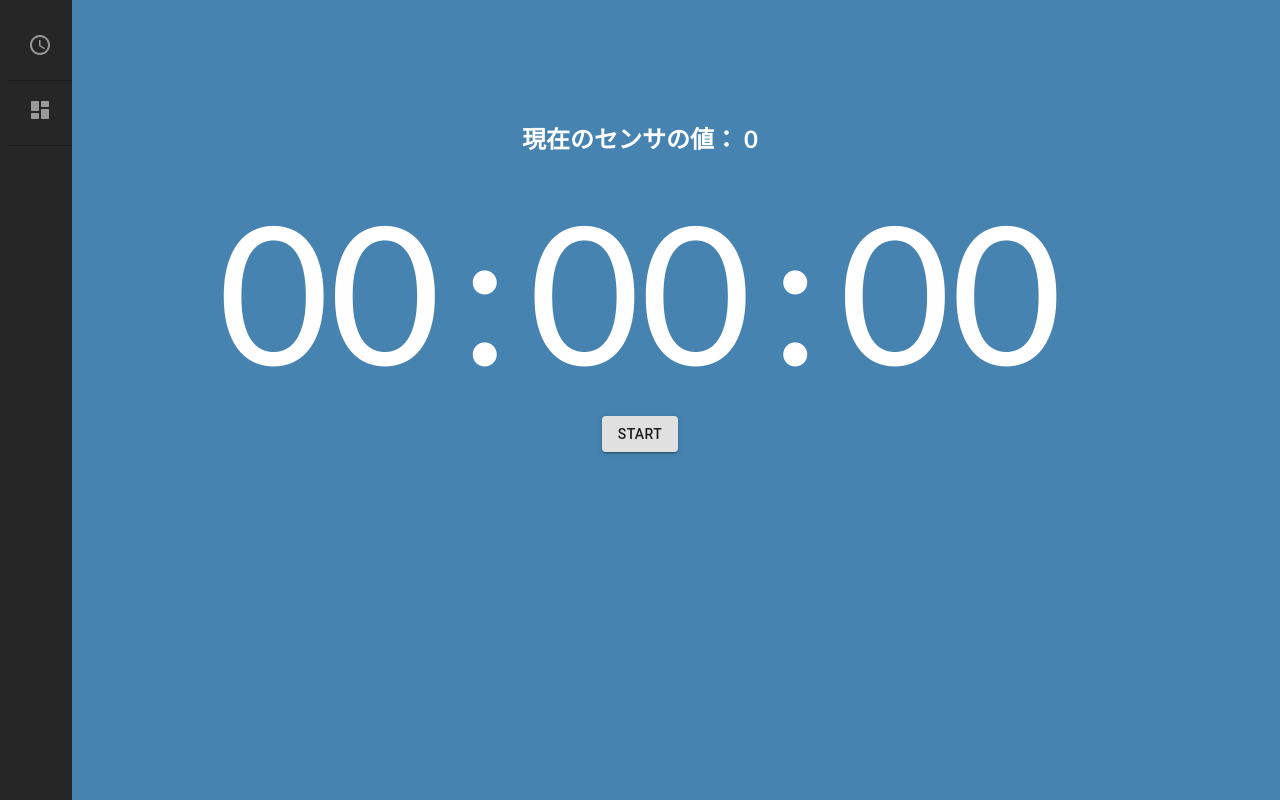
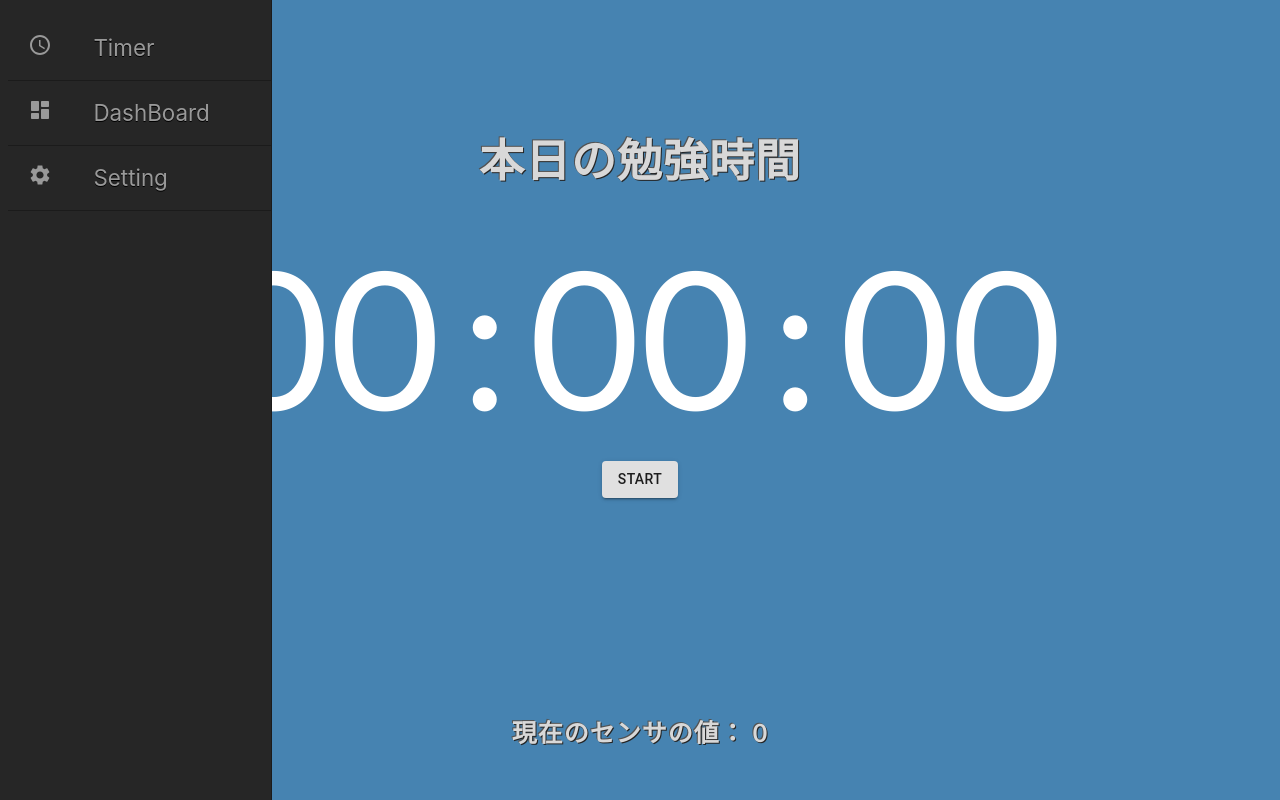
Before and after one commit to Alesion30/PenLab_react, a React (Create React App) app: page / in a window 1280 px wide. Built offline with nearby package versions, Linux system fonts and the light colour scheme; no server answers; the database is empty.

Commit message:
Set value in Timer

```diff
--- a/src/App.scss
+++ b/src/App.scss
@@ -9,11 +9,22 @@ body{
 
     & h1{
     text-align:center;
+    margin-top:25px;
+    font-size: 45px;
+    color: rgb(216, 216, 216);
+    letter-spacing:1px;
+    text-shadow:1px 1px rgb(36, 36, 36),
+      -1px -1px rgb(82, 82, 82);
+    }
+
+    & h2{
+    text-align:center;
     margin-top:35px;
-    color:hsla(0,0%,20%,1);
+    font-size: 25px;
+    color: rgb(216, 216, 216);
     letter-spacing:1px;
-    text-shadow:1px 1px hsla(212, 5%, 95%, 1),
-      -1px -1px hsla(212, 5%, 95%, 1);
+    text-shadow:1px 1px rgb(36, 36, 36),
+      -1px -1px rgb(82, 82, 82);
     }
 }
 
--- a/src/App.tsx
+++ b/src/App.tsx
@@ -1,5 +1,6 @@
 import AccessTime from '@material-ui/icons/AccessTime';
 import DashboardRoundedIcon from '@material-ui/icons/DashboardRounded';
+import SettingsIcon from '@material-ui/icons/Settings';
 import React from 'react';
 import {
   BrowserRouter as Router,
@@ -20,18 +21,23 @@ const App: React.SFC = () => {
             <ul>
               <li><Link to="/"><AccessTime /></Link></li>
               <li><Link to="/dashboard"><DashboardRoundedIcon /></Link></li>
+              <li><Link to="/setting"><SettingsIcon /></Link></li>
             </ul>
           </div>
           <div className="text">
             <ul>
               <li><Link to="/">Timer</Link></li>
-              <li><Link to="/dashboard">dashboard</Link></li>
+              <li><Link to="/dashboard">DashBoard</Link></li>
+              <li><Link to="/setting">Setting</Link></li>
             </ul>
           </div>
         </div>
         <Switch>
           <Route path="/dashboard">
             <Dashborad />
+          </Route>
+          <Route path="/setting">
+            <h1>setting</h1>
           </Route>
           <Route path="/">
             <Home />
--- a/src/components/Timer.tsx
+++ b/src/components/Timer.tsx
@@ -5,7 +5,11 @@ import * as React from 'react'
 import { useEffect, useState } from 'react'
 import '../assets/css/Timer.css'
 
-const Timer: React.FC = () => {
+interface ITimerProps {
+    value: number
+}
+
+const Timer = (props: ITimerProps) => {
 
     // state
     const [state, setState] = useState({ time: 0, hour: "00", minute: "00", second: "00" })
@@ -86,12 +90,13 @@ const Timer: React.FC = () => {
             const result = await axios(
                 'http://hn.algolia.com/api/v1/search?query=redux',
             );
-            if (result.data.nbHits < 12300) {
+            const value = parseInt(result.data.nbHits, 10)
+            if (value < props.value) {
                 setCount(false)
             } else {
                 setCount(true)
             }
-            setData(result.data.nbHits)
+            setData(value)
         }
 
         if (start) {
@@ -126,7 +131,7 @@ const Timer: React.FC = () => {
     // render
     return (
         <div className="timer-container">
-            <h2>現在のセンサの値： {data}</h2>
+            <h1>本日の勉強時間</h1>
             <div>
                 <span className="timer-number" role="hour">{state.hour}</span>
                 <span className="timer-semicolon">:</span>
@@ -137,6 +142,7 @@ const Timer: React.FC = () => {
             <div style={{ marginTop: 10 }}>
                 <Button variant="contained" onClick={toggleWatcher}>{(!start && !count) ? "start" : "stop"}</Button>
             </div>
+            <h2 style={{ position: "absolute", bottom: 30 }}>現在のセンサの値： {data}</h2>
         </div>
     )
 }
--- a/src/pages/Home.tsx
+++ b/src/pages/Home.tsx
@@ -4,7 +4,7 @@ import Timer from '../components/Timer'
 
 const Home: React.SFC = () => (
     <div className="home-container">
-        <Timer />
+        <Timer value={12300} />
     </div>
 )
 
```
